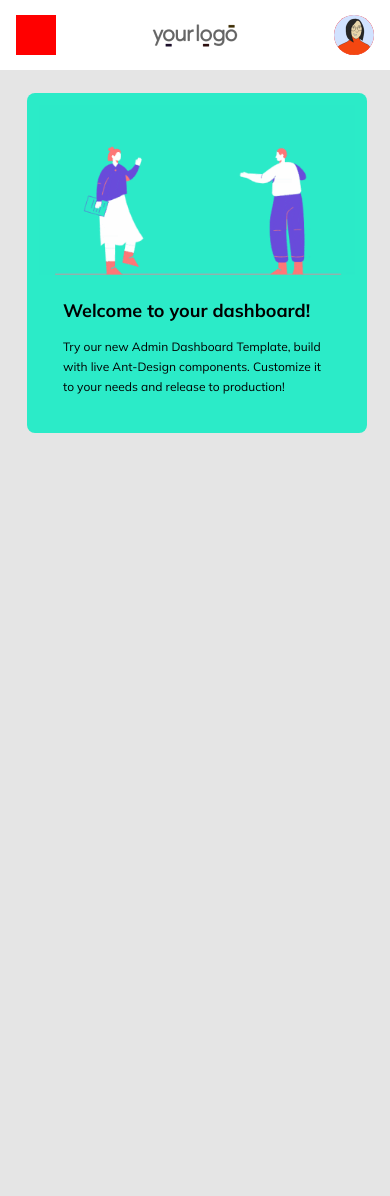
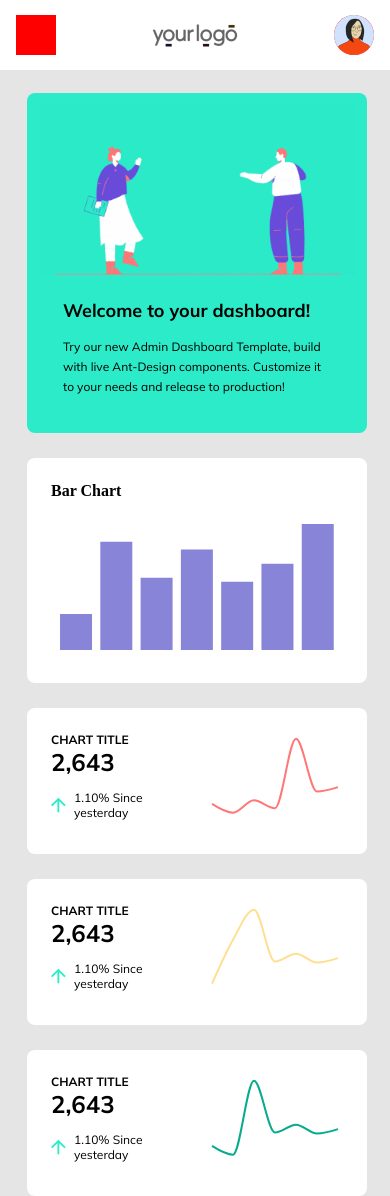
Before and after one commit to Saffe-filiz/React-Dashboard, a React (Create React App) app: page / in a window 390 px wide. Before the commit the page ends 897 px from the top, so only its background shows below. Built offline with nearby package versions, Linux system fonts and the light colour scheme.

Commit message:
Header Responsive

```diff
--- a/src/Assets/Style/style.css
+++ b/src/Assets/Style/style.css
@@ -478,8 +478,12 @@ header p {
         padding: 0;
     }
 
-    .dashboardContainer .containerHero  {
-        order: 1;
+    .dashboardContainer .dashboardHeader {
+        flex-direction: column;
+    }
+
+
+    .dashboardHeader .containerHero  {
         flex-direction: column;
     }
 
@@ -499,7 +503,6 @@ header p {
         height: 60px;
         border: none;
     }
-
 
 
     .search {
@@ -536,4 +539,8 @@ header p {
         border: none;
         width: auto;
     }
+
+    .dashboardSecondDataBox {
+        flex-direction: column;
+    }
 }
--- a/src/Components/TheDashboardBody.js
+++ b/src/Components/TheDashboardBody.js
@@ -196,9 +196,13 @@ function Dashboard () {
 		<div className="dashboardContainer">
 		    <section className="dashboardHeader">
 		    	<TheHeader/>
-		    {/* <TheTinyBarChart data={tinyBarChart}/>*/}
+		      <TheTinyBarChart data={tinyBarChart}/>
 		    </section>
-
+		    <section className="dashboardSecondDataBox">
+                <LineChart data={lineChartData[0]} stroke="#FF7777"/>
+                <LineChart data={lineChartData[1]} stroke="#FFDF90"/>
+                <LineChart data={lineChartData[2]} stroke="#06AA8D"/>
+            </section>
 		</div>
 	)
 }
```
